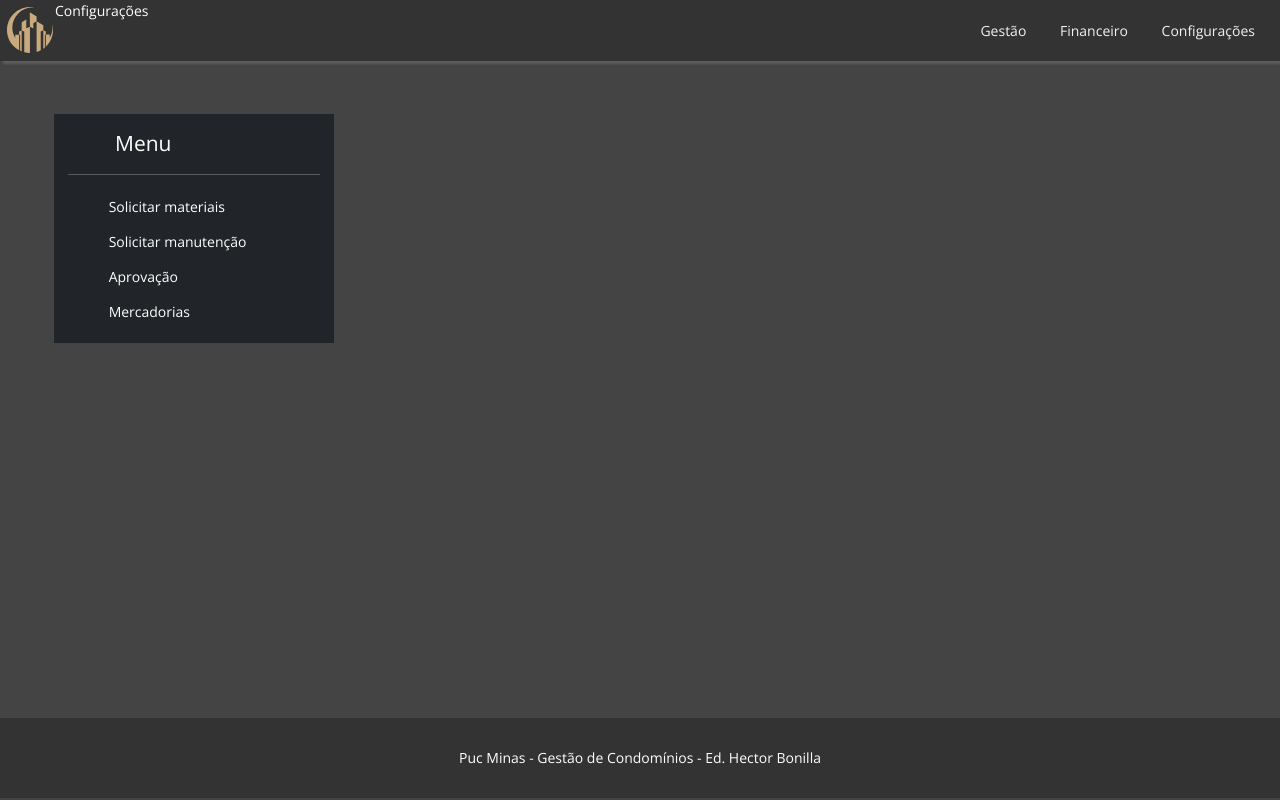
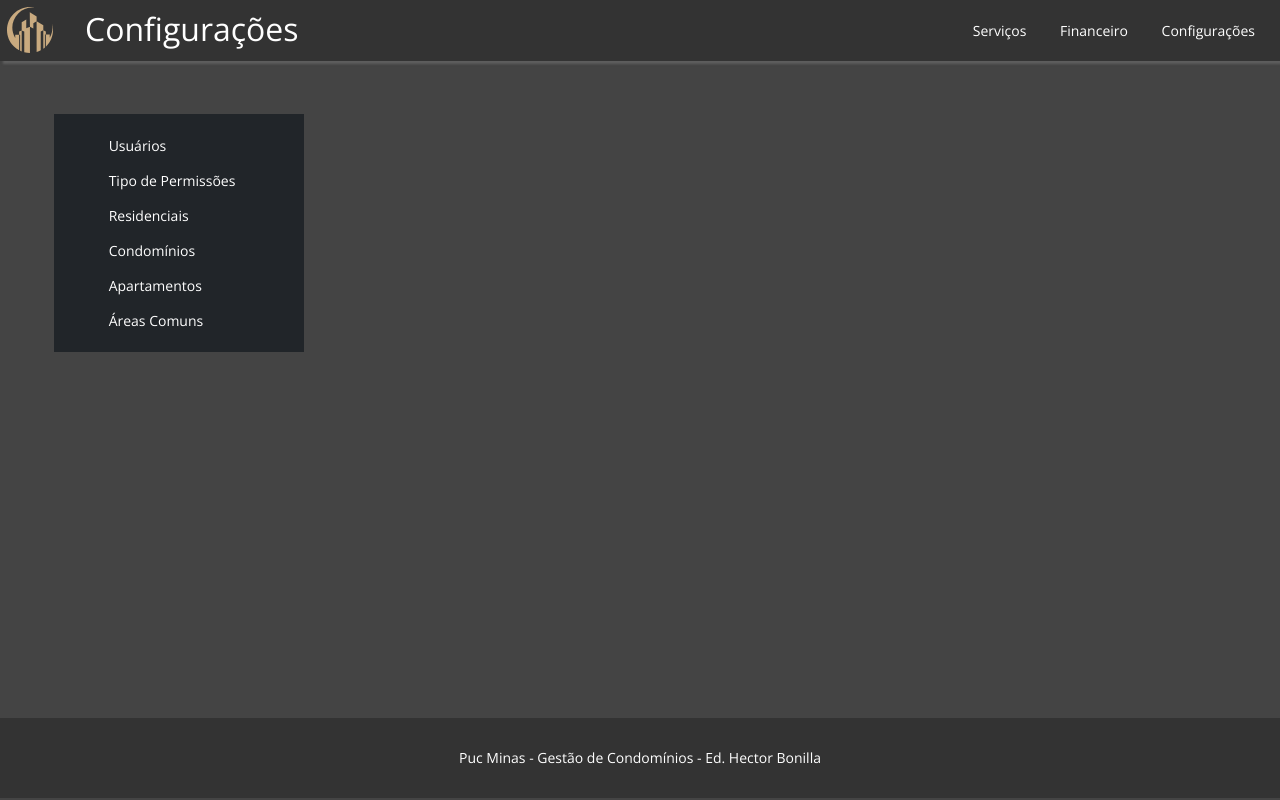
Before and after one commit to ICEI-PUC-Minas-PMV-SI/WebApplicationProject-Template-and-not-just-main., a plain HTML site: page src/pages/services/services.html in a window 1280 px wide. Drawn offline with nearby package versions, Linux system fonts and the light colour scheme.

Commit message:
Refatorar as páginas e separar arquivos em pastas

```diff
--- a/src/login.css
+++ b/src/pages/login/login.css
@@ -1,5 +1,5 @@
-@import 'global.css';
-@import 'variables.css';
+@import '../../styles/global.css';
+@import '../../styles/variables.css';
 
 .login-logo {
   margin-left: auto;
--- a/src/servicos.html
+++ b/src/pages/services/services.html
@@ -7,52 +7,59 @@
         <link href="https://cdn.jsdelivr.net/npm/bootstrap@5.0.1/dist/css/bootstrap.min.css" rel="stylesheet" integrity="sha384-+0n0xVW2eSR5OomGNYDnhzAbDsOXxcvSN1TPprVMTNDbiYZCxYbOOl7+AMvyTG2x" crossorigin="anonymous">
         <link rel="preconnect" href="https://fonts.gstatic.com">
         <link href="https://fonts.googleapis.com/css2?family=Open+Sans:wght@300;400;700&display=swap" rel="stylesheet">
-        <link rel="stylesheet" href="global.css">
-        <title>Ed. Hector Bonilla</title>
+        <link rel="stylesheet" href="../../styles/global.css">
+        <title>Ed. Hector Bonilla - Serviços</title>
     </head>
     <body>
         <header class="topnav">
             <a href="#">
-                <img src="logo.svg" class="logo" alt="logo">
+                <img src="../../assets/logo.svg" class="logo" alt="logo">
             </a>
-            <span>Configurações</span>
+            <div class="topnav-title"><span>Configurações</span></div>
             <div class="menu">
-                <a href="#" class="link">Gestão</a>
+                <a href="#" class="link">Serviços</a>
                 <a href="#" class="link">Financeiro</a>
                 <a href="#" class="link">Configurações</a>
             </div>
         </header>
         <div class="layout">
             <main class="main-container">
-                <div class="d-flex flex-column flex-shrink-0 p-3 text-white bg-dark" style="width: 280px;">
-                    <a href="/" class="d-flex align-items-center mb-3 mb-md-0 me-md-auto text-white text-decoration-none">
-                  <svg class="bi me-2" width="40" height="32"><use xlink:href="#bootstrap"/></svg>
-                  <span class="fs-4">Menu</span>
-                    </a>
-                    <hr>
-                    <ul class="nav nav-pills flex-column mb-auto">
+              <div class="d-flex flex-column flex-shrink-0 p-3 bg-dark" style="width: 250px;">
+                <ul class="nav nav-pills flex-column mb-auto">
                   <li class="nav-item">
-                    <a href="#" class="nav-link text-white" aria-current="page">
+                    <a href="#" class="nav-link">
                       <svg class="bi me-2" width="16" height="16"><use xlink:href="#home"/></svg>
-                      Solicitar materiais
+                      Usuários
                     </a>
                   </li>
                   <li>
-                    <a href="#" class="nav-link text-white">
+                    <a href="#" class="nav-link">
                       <svg class="bi me-2" width="16" height="16"><use xlink:href="#speedometer2"/></svg>
-                      Solicitar manutenção
+                      Tipo de Permissões
                     </a>
                   </li>
                   <li>
-                    <a href="#" class="nav-link text-white">
+                    <a href="#" class="nav-link">
                       <svg class="bi me-2" width="16" height="16"><use xlink:href="#table"/></svg>
-                      Aprovação
+                      Residenciais
                     </a>
                   </li>
                   <li>
-                    <a href="#" class="nav-link text-white">
+                    <a href="#" class="nav-link">
                       <svg class="bi me-2" width="16" height="16"><use xlink:href="#grid"/></svg>
-                      Mercadorias
+                      Condomínios
+                    </a>
+                  </li>
+                  <li>
+                    <a href="#" class="nav-link">
+                      <svg class="bi me-2" width="16" height="16"><use xlink:href="#people-circle"/></svg>
+                      Apartamentos
+                    </a>
+                  </li>
+                  <li>
+                    <a href="#" class="nav-link">
+                      <svg class="bi me-2" width="16" height="16"><use xlink:href="#people-circle"/></svg>
+                      Áreas Comuns
                     </a>
                   </li>
                 </ul>
--- a/src/global.css
+++ b/src/styles/global.css
@@ -96,7 +96,7 @@ img {
 }
 
 .menu .link {
-  color: #f2f2f2;
+  color: var(--textColor);
   text-align: center;
   padding: 5px 15px;
   text-decoration: none;
@@ -108,9 +108,30 @@ img {
   padding: 20px 10px;
 }
 
+.topnav-title {
+  float: left;
+}
+
+.topnav-title span {
+  color: var(--textColor);
+  text-align: center;
+  padding: 5px 15px;
+  text-decoration: none;
+  border-radius: 5px;
+  font-size: 32px;
+}
+
 .topnav .link:hover {
   background-color: var(--hoverColor);
   color: var(--bodyBackground);
+}
+
+.topnav-title {
+  color: var(--textColor);
+  text-align: center;
+  padding: 5px 15px;
+  text-decoration: none;
+  border-radius: 5px;
 }
 
 .logo {
@@ -136,3 +157,19 @@ img {
   position: relative;
   background-color: var(--componentBackground);
 }
+
+
+.nav-link {
+  background-color: var(--componentBackground);
+  color: var(--textColor);
+}
+
+.nav-link:hover {
+  background-color: var(--textColor);
+  color: var(--bodyBackground);
+}
+
+.nav-link:active {
+  background-color: var(--textColor);
+  color: var(--bodyBackground);
+}
```
Also changed, not shown: src/pages/financial/financial.html (renamed from src/financeiro.html, +12 -18 lines), src/pages/index.html (renamed from src/index.html, +2 -2 lines), src/pages/login/login.html (renamed from src/login.html, +3 -3 lines), src/pages/login/login.js (renamed from src/login.js, +3 -6 lines), src/pages/settings/settings.html (renamed from src/config.html, +12 -23 lines), src/assets/logo.svg (renamed from src/logo.svg), src/styles/variables.css (renamed from src/variables.css).
